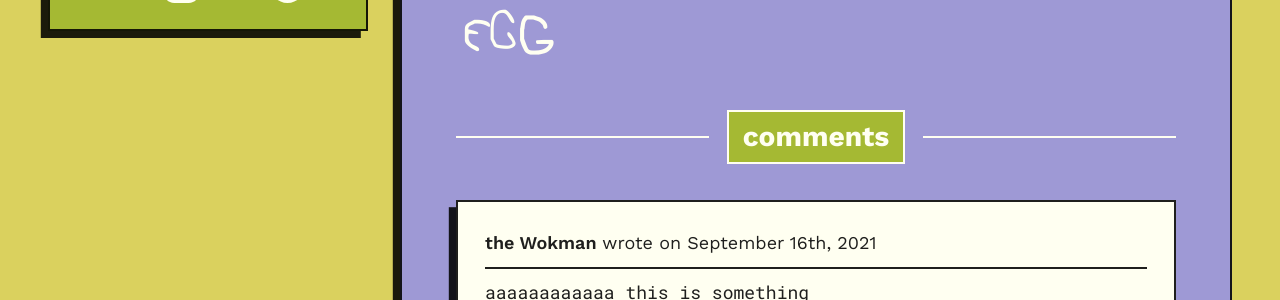
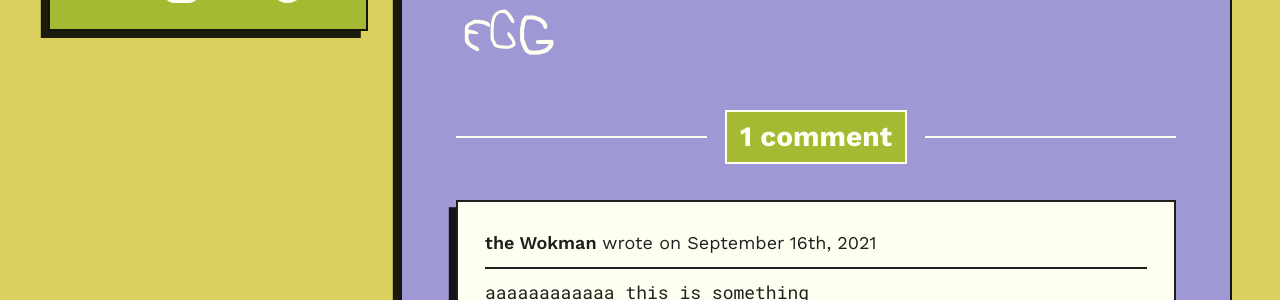
Before and after one commit to eggsrepos/brainsoup, a Jekyll site: the page built from _posts/2021-09-06-babys-first-post.md, in a window 1280 px wide and 900 px high, scrolled down 1420 px. Shown: the part 140-440 px from the top of the window. Built offline with Jekyll 4.4.1, drawn with Linux system fonts in a browser that asks for light colours; nearby versions of some CDN libraries.

Commit message:
comment title formatting

```diff
--- a/_includes/comments.html
+++ b/_includes/comments.html
@@ -2,10 +2,13 @@
    {% if site.data.comments[page.slug] %}
    <div class="comments-header">
     <h2>
-      {% if site.data.comments[page.slug].size > 1 %}
+      {% if site.data.comments[page.slug].size > 0 %}
        {{ site.data.comments[page.slug] | size }}
+      comment
+      {% elsif site.data.comments[page.slug].size > 1 %}
+      {{ site.data.comments[page.slug] | size }}
+      comments
       {% endif %}
-      comments
     </h2>
   </div>
   <!-- Existing comments -->
```
